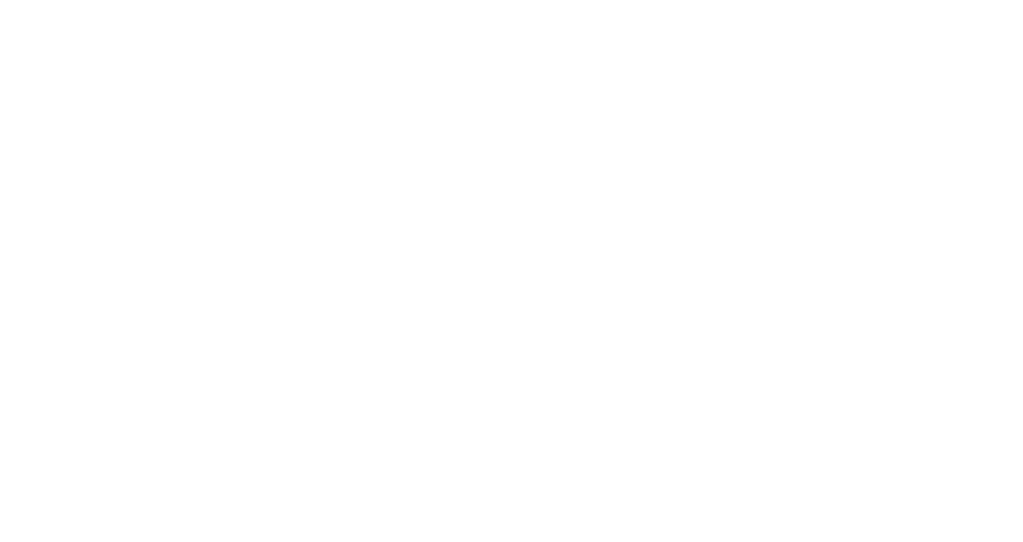
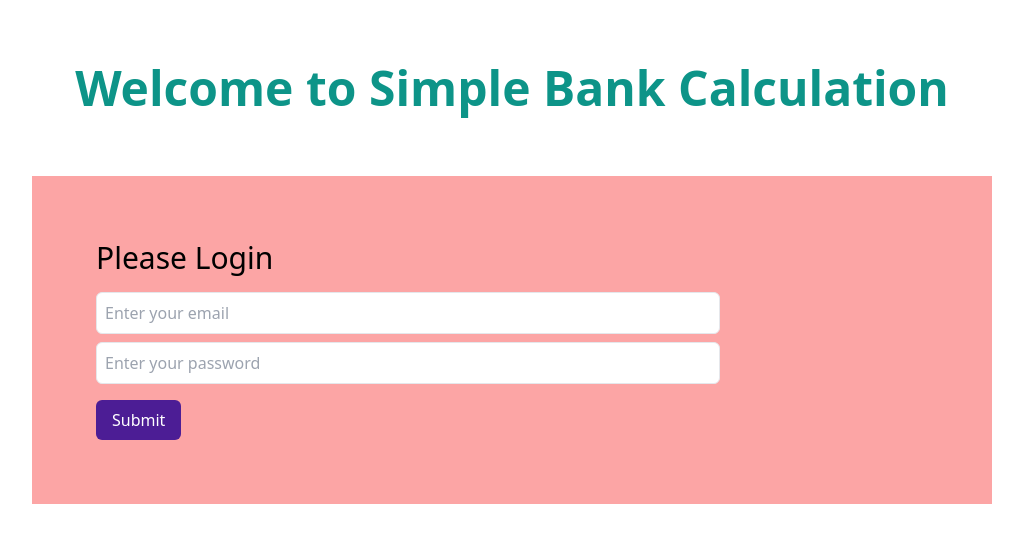
Before and after one commit to Rakibhasan-programmer/bank-calculation, a plain HTML site: page index.html in a window 1280 px wide. Shown: the whole page, without its empty margins (128-1151 px from the left). Drawn offline with nearby package versions, Linux system fonts and the light colour scheme.

Commit message:
login page done

```diff
--- a/index.html
+++ b/index.html
@@ -5,9 +5,25 @@
     <meta http-equiv="X-UA-Compatible" content="IE=edge">
     <meta name="viewport" content="width=device-width, initial-scale=1.0">
     <title>Bank_Calculation</title>
+
+    <!-- tailwind css -->
+    <script src="https://cdn.tailwindcss.com"></script>
 </head>
 <body>
 
+    <header class="mt-16">
+        <h1 class="text-5xl	text-center	font-bold text-teal-600">Welcome to Simple Bank Calculation</h1>
+    </header>
+    <main>
+        <section class="bg-red-300 w-3/4 mx-auto mt-16 p-16">
+            <h3 class="text-3xl mb-4 font-medium">Please Login</h3>
+            <form action="">
+                <input class="block mb-2 border rounded-md p-2 w-3/4" type="email" placeholder="Enter your email">
+                <input class="block mb-4 border rounded-md p-2 w-3/4" type="password" placeholder="Enter your password">
+                <button class="px-4 py-2 bg-violet-900 text-white rounded-md font-medium">Submit</button>
+            </form>
+        </section>
+    </main>
 
 
 </body>
```
